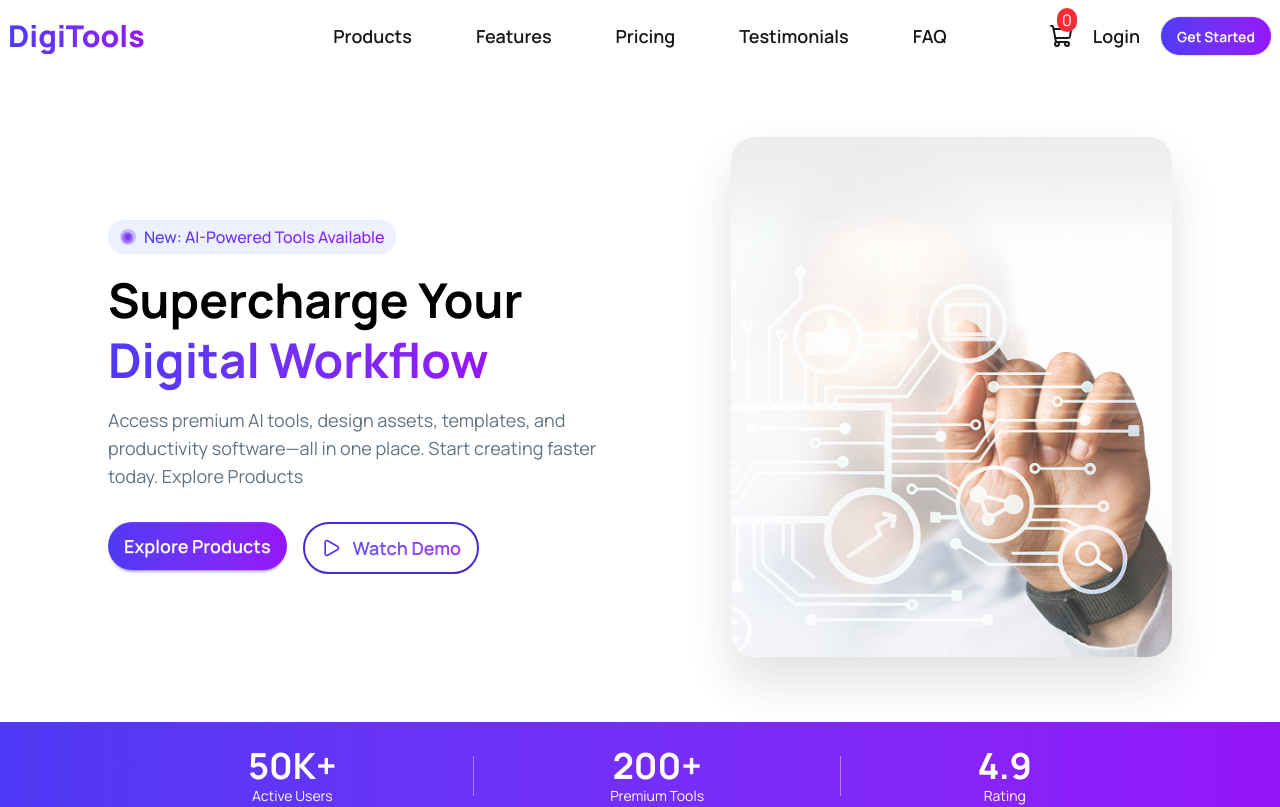
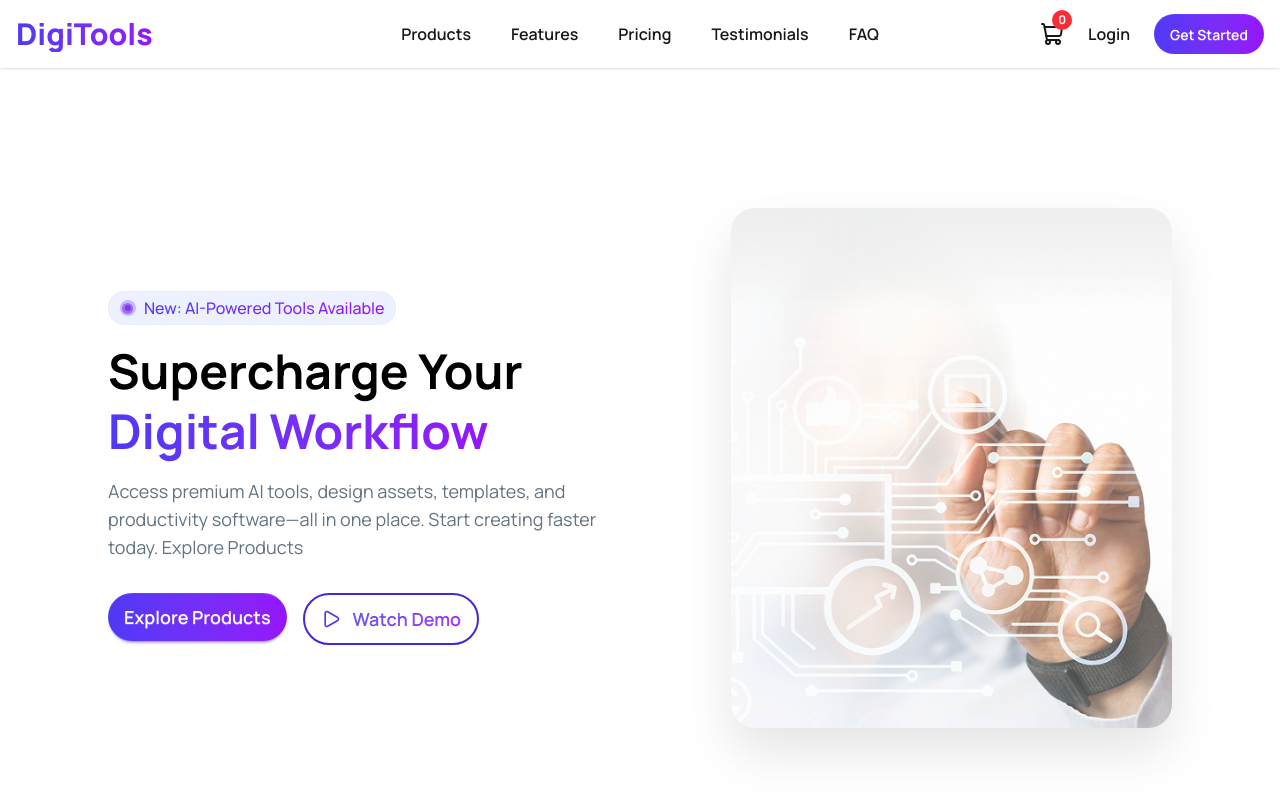
Before and after one commit to joti14/digitools-platform, a React (Vite) app: page / in a window 1280 px wide. Shown: the top 807 px of the page. Built offline with nearby package versions, Linux system fonts and the light colour scheme.

Commit message:
fixed bugs and made ui responsive

```diff
--- a/src/components/Banner/Banner.jsx
+++ b/src/components/Banner/Banner.jsx
@@ -3,33 +3,33 @@ import BannerImage from "../../assets/banner.png";
 
 const Banner = () => {
     return (
-        <div className="w-11/12 mx-auto relative min-h-162.5 flex items-center overflow-hidden">
-            <div className=" mx-auto grid grid-cols-1 lg:grid-cols-2 gap-10 items-center relative z-10">
+        <div className="w-11/12 mx-auto relative md:min-h-screen  flex items-center overflow-hidden">
+            <div className="mx-auto grid grid-cols-1 lg:grid-cols-2 gap-10 items-center relative z-10 py-16 lg:py-0">
 
-                <div className="space-y-4">
+                <div className="space-y-4 text-center lg:text-left">
                     <div className="badge badge-soft badge-primary py-4 rounded-2xl text-base font-medium">
                         <div className="relative flex items-center justify-center w-4 h-4 rounded-full bg-[#c7b8ff]">
                             <div className="absolute w-2.75 h-2.75 rounded-full bg-[#9e6df2]"></div>
                             <div className="absolute w-1.5 h-1.5 rounded-full bg-[#7c3aed]"></div>
                         </div>
-                        <span className=" bg-linear-to-r from-[#4f39f6] to-[#9514fa] bg-clip-text text-transparent">
+                        <span className="bg-linear-to-r from-[#4f39f6] to-[#9514fa] bg-clip-text text-transparent">
                             New: AI-Powered Tools Available
                         </span>
                     </div>
 
-                    <h1 className="text-5xl lg:text-5xl font-bold text-black leading-tight">
+                    <h1 className="text-4xl sm:text-5xl lg:text-5xl font-bold text-black leading-tight">
                         Supercharge Your
                         <br />
-                        <span className="text-5xl lg:text-5xl font-bold  bg-linear-to-r from-[rgba(79,57,246,1)] to-[rgba(149,20,250,1)] bg-clip-text text-transparent">
+                        <span className="text-4xl sm:text-5xl lg:text-5xl font-bold bg-linear-to-r from-[rgba(79,57,246,1)] to-[rgba(149,20,250,1)] bg-clip-text text-transparent">
                             Digital Workflow
                         </span>
                     </h1>
 
-                    <p className="text-lg text-[#627382] max-w-lg">
+                    <p className="text-base sm:text-lg text-[#627382] max-w-lg mx-auto lg:mx-0">
                         Access premium AI tools, design assets, templates, and productivity software—all in one place. Start creating faster today. Explore Products
                     </p>
 
-                    <div className="flex flex-wrap gap-4 pt-4">
+                    <div className="flex flex-wrap gap-4 pt-4 justify-center lg:justify-start">
                         <button className="btn btn-primary bg-linear-to-r from-[#4f39f6] to-[rgb(149,20,250)] outline-none border-none px-4 py-6 rounded-4xl font-semibold text-lg text-white hover:scale-[1.02] transition-all duration-200">
                             Explore Products
                         </button>
@@ -45,7 +45,7 @@ const Banner = () => {
                 <div className="relative flex justify-center lg:justify-end">
                     <div className="relative">
                         <img
-                            className="relative h-130 w-auto object-contain drop-shadow-2xl rounded-3xl animate-pulse"
+                            className="relative h-64 sm:h-96 lg:h-130 w-auto object-contain drop-shadow-2xl rounded-3xl animate-pulse"
                             src={BannerImage}
                             alt="AI Models Banner"
                         />
--- a/src/components/Footer/Footer.jsx
+++ b/src/components/Footer/Footer.jsx
@@ -6,23 +6,23 @@ const Footer = () => {
     return (
         <footer className="bg-zinc-950 border-t pt-16 pb-10">
             <div className="max-w-7xl mx-auto px-6">
-                <div className="grid grid-cols-1 md:grid-cols-12 gap-12">
-                    <div className="md:col-span-4">
+                <div className="grid grid-cols-2 md:grid-cols-3 lg:grid-cols-12 gap-8 md:gap-10 lg:gap-12">
+                    <div className="col-span-2 md:col-span-3 lg:col-span-4">
                         <div className="text-white font-extrabold text-3xl mb-4">
                             DigiTools
                         </div>
 
-                        <p className="text-zinc-400 text-lg max-w-md">
+                        <p className="text-zinc-400 text-base md:text-lg max-w-md">
                             Premium digital tools for creators, professionals, and businesses. Work smarter with our suite of powerful tools.
                         </p>
                     </div>
 
-                    <div className="md:col-span-2">
-                        <h3 className="text-white font-semibold mb-6 text-lg">Product</h3>
-                        <ul className="space-y-4 text-zinc-400">
+                    <div className="col-span-1 md:col-span-1 lg:col-span-2">
+                        <h3 className="text-white font-semibold mb-4 md:mb-6 text-lg">Product</h3>
+                        <ul className="space-y-3 md:space-y-4 text-zinc-400">
                             <li>
                                 <a href="#" className="hover:text-white transition">
-                                    Fetures
+                                    Features
                                 </a>
                             </li>
                             <li>
@@ -43,9 +43,9 @@ const Footer = () => {
                         </ul>
                     </div>
 
-                    <div className="md:col-span-2">
-                        <h3 className="text-white font-semibold mb-6 text-lg">Company</h3>
-                        <ul className="space-y-4 text-zinc-400">
+                    <div className="col-span-1 md:col-span-1 lg:col-span-2">
+                        <h3 className="text-white font-semibold mb-4 md:mb-6 text-lg">Company</h3>
+                        <ul className="space-y-3 md:space-y-4 text-zinc-400">
                             <li>
                                 <a href="#" className="hover:text-white transition">
                                     About
@@ -69,9 +69,9 @@ const Footer = () => {
                         </ul>
                     </div>
 
-                    <div className="md:col-span-2">
-                        <h3 className="text-white font-semibold mb-6 text-lg">Resources</h3>
-                        <ul className="space-y-4 text-zinc-400">
+                    <div className="col-span-1 md:col-span-1 lg:col-span-2">
+                        <h3 className="text-white font-semibold mb-4 md:mb-6 text-lg">Resources</h3>
+                        <ul className="space-y-3 md:space-y-4 text-zinc-400">
                             <li>
                                 <a href="#" className="hover:text-white transition">
                                     Documentation
@@ -94,22 +94,21 @@ const Footer = () => {
                             </li>
                         </ul>
                     </div>
-                    <div className=" flex gap- text-2xl  md:col-span-2 flex-col">
-                        <h3 className="text-white font-semibold mb-6 text-lg">Social Links</h3>
+
+                    <div className="col-span-1 md:col-span-1 lg:col-span-2 flex text-2xl flex-col">
+                        <h3 className="text-white font-semibold mb-4 md:mb-6 text-lg">Social Links</h3>
                         <div className="flex gap-2">
                             <a href="#" className="transition-colors bg-white p-2 rounded-full"><AiFillInstagram /></a>
                             <a href="#" className="transition-colors bg-white p-2 rounded-full"><FaFacebook /></a>
                             <a href="#" className="transition-colors bg-white p-2 rounded-full"><FaXTwitter /></a>
                         </div>
-
                     </div>
                 </div>
 
-
-                <div className="mt-16 pt-8 border-t border-zinc-800 flex flex-col md:flex-row items-center justify-between gap-4 text-sm text-zinc-500">
+                <div className="mt-10 md:mt-16 pt-8 border-t border-zinc-800 flex flex-col md:flex-row items-center justify-between gap-4 text-sm text-zinc-500">
                     <div>© {new Date().getFullYear()} Digitools. All rights reserved.</div>
 
-                    <div className="flex gap-6">
+                    <div className="flex flex-wrap justify-center gap-4 md:gap-6">
                         <a href="#" className="hover:text-white transition">
                             Privacy Policy
                         </a>
--- a/src/components/Navbar/Navbar.jsx
+++ b/src/components/Navbar/Navbar.jsx
@@ -1,39 +1,87 @@
 import { ShoppingCart } from "lucide-react";
 
 const NavBar = ({ carts }) => {
+  const navLinks = [
+    { label: "Products", href: "#" },
+    { label: "Features", href: "#" },
+    { label: "Pricing", href: "#" },
+    { label: "Testimonials", href: "#" },
+    { label: "FAQ", href: "#" },
+  ];
+
   return (
-    <div className="max-w-7xl mx-auto navbar top-0 z-50 bg-white ">
+    <div className="sticky top-0 z-50 bg-white shadow-sm">
+      <div className="navbar max-w-7xl mx-auto px-4">
         <div className="navbar-start">
-        <div className="bg-linear-to-r from-[rgba(79,57,246,1)] to-[rgba(149,20,250,1)] bg-clip-text text-transparent font-extrabold text-3xl">
-          DigiTools
+          <div className="dropdown">
+            <div tabIndex={0} role="button" className="btn btn-ghost lg:hidden">
+              <svg xmlns="http://www.w3.org/2000/svg" className="h-5 w-5" fill="none" viewBox="0 0 24 24" stroke="currentColor">
+                <path strokeLinecap="round" strokeLinejoin="round" strokeWidth="2" d="M4 6h16M4 12h8m-8 6h16" />
+              </svg>
             </div>
-      </div>
-      <div className="navbar-center hidden md:flex">
-        <ul className="menu menu-horizontal gap-10 px-1 text-lg font-semibold">
+
+            <ul
+              tabIndex={0}
+              className="menu menu-sm dropdown-content mt-3 z-1 p-2 shadow-lg bg-white rounded-box w-52 font-semibold"
+            >
+              {navLinks.map((link) => (
+                <li key={link.label}>
+                  <a href={link.href} className="hover:text-purple-600 py-2">
+                    {link.label}
+                  </a>
+                </li>
+              ))}
+
+              <div className="divider my-1"></div>
+              <li><a href="#" className="hover:text-purple-600 py-2">Login</a></li>
               <li>
-            <a>Products</a>
-          </li>
-          <li>
-            <a>Features</a>
-          </li>
-          <li>
-            <a>Pricing</a>
-          </li>
-          <li>
-            <a>Testimonials</a>
-          </li>
-          <li>
-            <a>FAQ</a>
+                <a className="bg-linear-to-r from-[rgba(79,57,246,1)] to-[rgba(149,20,250,1)] text-white rounded-full mt-1 justify-center">
+                  Get Started
+                </a>
               </li>
             </ul>
           </div>
-      <div className="navbar-end gap-5">
+
+          <a className="bg-linear-to-r from-[rgba(79,57,246,1)] to-[rgba(149,20,250,1)] bg-clip-text text-transparent font-extrabold text-3xl">
+            DigiTools
+          </a>
+        </div>
+
+        <div className="navbar-center hidden lg:flex">
+          <ul className="menu menu-horizontal gap-4 px-1 text-base font-semibold">
+            {navLinks.map((link) => (
+              <li key={link.label}>
+                <a
+                  href={link.href}
+                  className="hover:text-purple-600 transition-colors duration-200"
+                >
+                  {link.label}
+                </a>
+              </li>
+            ))}
+          </ul>
+        </div>
+
+        <div className="navbar-end gap-6">
           <div className="relative inline-block">
-          <ShoppingCart className="cursor-pointer" />
-          <span className="absolute -top-4 left-2 bg-red-500 rounded-full px-1 min-w-5 flex items-center justify-center text-white">{carts.length}</span>
+            <ShoppingCart className="cursor-pointer w-6 h-6" />
+            <span className="absolute -top-3 left-3 bg-red-500 rounded-full min-w-5 h-5 flex items-center justify-center text-white text-xs font-bold px-1">
+              {carts.length}
+            </span>
           </div>
-        <a href="" className="font-semibold text-lg">Login</a>
-        <a className="btn bg-linear-to-r from-[rgba(79,57,246,1)] to-[rgba(149,20,250,1)] rounded-full text-white hover:scale-[1.02] transition-all duration-200">Get Started</a>
+
+          <a
+            href="#"
+            className="hidden lg:block font-semibold text-base hover:text-purple-600 transition-colors duration-200"
+          >
+            Login
+          </a>
+
+          <a className="hidden lg:inline-flex btn bg-linear-to-r from-[rgba(79,57,246,1)] to-[rgba(149,20,250,1)] rounded-full text-white border-none hover:scale-[1.02] transition-all duration-200">
+            Get Started
+          </a>
+
+        </div>
       </div>
     </div>
   );
--- a/src/components/Stats/Stats.jsx
+++ b/src/components/Stats/Stats.jsx
@@ -3,21 +3,21 @@ import React from 'react';
 const Stats = () => {
     return (
     <section className="bg-linear-to-r from-[#4f39f6] to-[#9514fa] py-6">
-      <div className="max-w-4xl mx-auto flex items-center justify-between text-white px-6">
+      <div className="max-w-4xl mx-auto flex flex-col sm:flex-row items-center justify-between text-white px-6 gap-6 sm:gap-0">
 
         <div className="px-8 text-center">
           <h2 className="text-4xl font-bold">50K+</h2>
           <p className="text-sm">Active Users</p>
         </div>
 
-        <div className="h-10 w-px bg-white/40"></div>
+        <div className="hidden sm:block h-10 w-px bg-white/40"></div>
 
         <div className="px-8 text-center">
           <h2 className="text-4xl font-bold">200+</h2>
           <p className="text-sm">Premium Tools</p>
         </div>
 
-        <div className="h-10 w-px bg-white/40"></div>
+        <div className="hidden sm:block h-10 w-px bg-white/40"></div>
 
         <div className="px-8 text-center">
           <h2 className="text-4xl font-bold">4.9</h2>
```
Also changed, not shown: src/components/Cart/Cart.jsx (+7 -10 lines), src/components/GetStarted/GetStarted.jsx (+6 -6 lines), src/components/Pricing/Pricing.jsx (+7 -7 lines), src/components/Products/Product.jsx (+6 -7 lines), src/components/Products/Products.jsx (+6 -6 lines), src/components/ReadyToTransform/ReadyToTransform.jsx (+5 -5 lines). Lines whose indentation alone changed are shown as unchanged.
